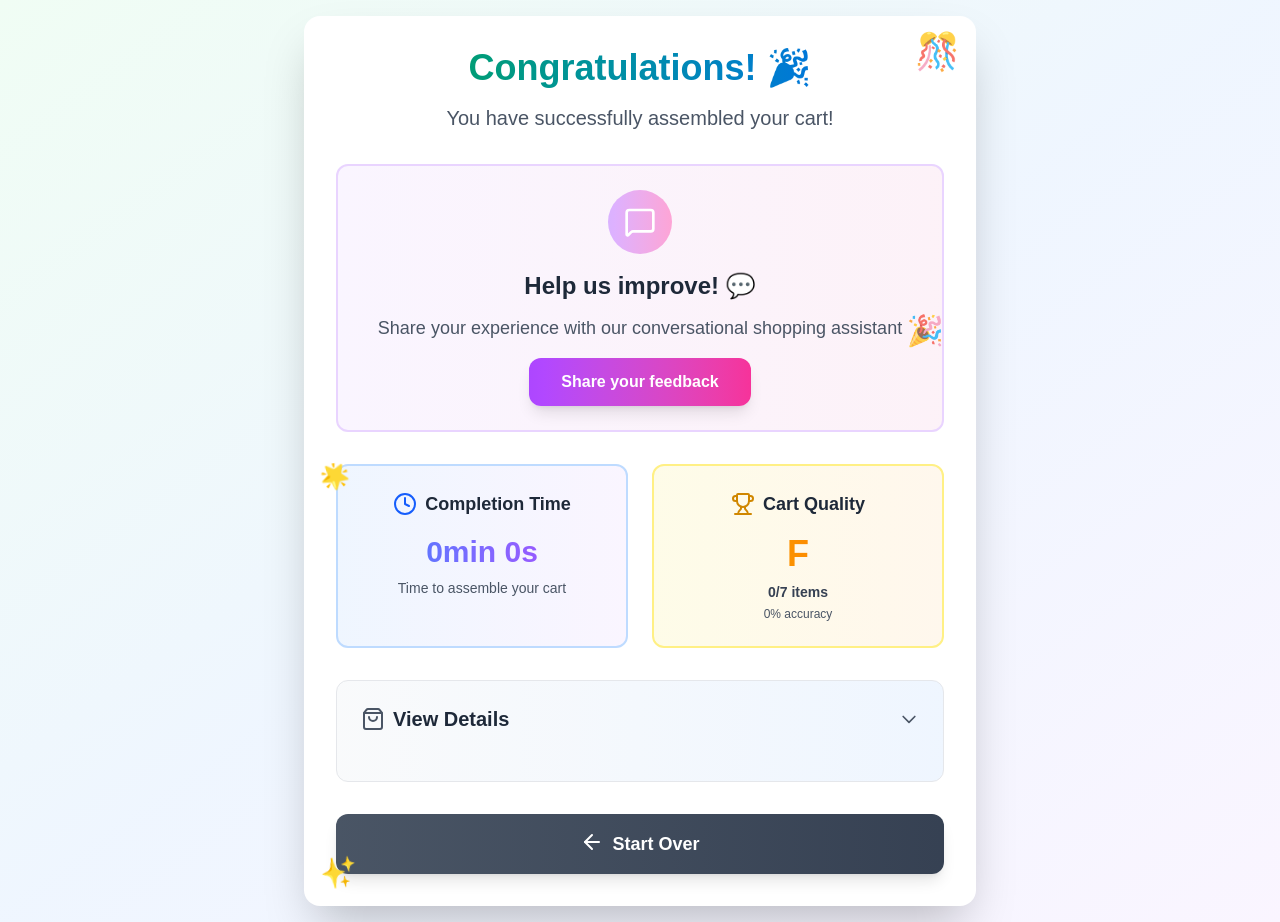
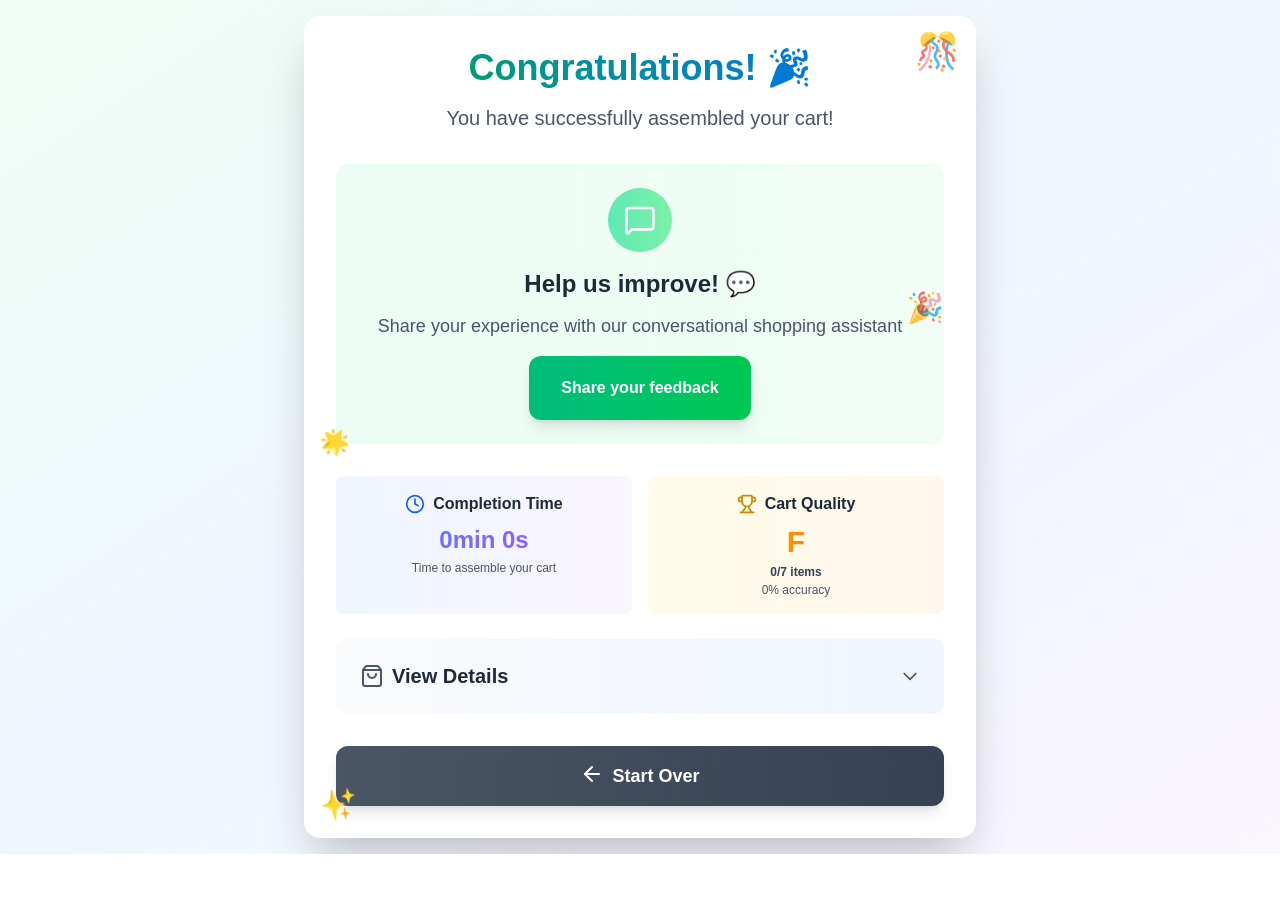
Before and after one commit to losnikitos/hackathon-aug-2025, a Next.js app: page /checkout in a window 1280 px wide. After the commit the page ends 854 px from the top, so only its background shows below. Built offline with nearby package versions, Linux system fonts and the light colour scheme.

Commit message:
Final screen

```diff
--- a/app/checkout/page.tsx
+++ b/app/checkout/page.tsx
@@ -94,9 +94,9 @@
         </div>
 
         {/* Feedback Form Link - Prominent */}
-        <div className="bg-gradient-to-r from-purple-50 to-pink-50 rounded-xl p-6 mb-8 border-2 border-purple-200">
+        <div className="bg-gradient-to-r from-emerald-50 to-green-50 rounded-xl p-6 mb-8">
           <div className="text-center">
-            <div className="inline-flex items-center justify-center w-16 h-16 bg-gradient-to-r from-purple-300 to-pink-300 rounded-full mb-4">
+            <div className="inline-flex items-center justify-center w-16 h-16 bg-gradient-to-r from-emerald-300 to-green-300 rounded-full mb-4">
               <MessageSquare className="w-8 h-8 text-white" />
             </div>
             <h2 className="text-2xl font-bold text-gray-800 mb-3">
@@ -109,7 +109,7 @@
               href="https://tally.so/r/mRNL0l"
               target="_blank"
               rel="noopener noreferrer"
-              className="inline-flex items-center justify-center bg-gradient-to-r from-purple-500 to-pink-500 hover:from-purple-600 hover:to-pink-600 text-white font-semibold py-3 px-8 rounded-xl transition-all duration-300 transform hover:scale-105 shadow-lg"
+              className="inline-flex items-center justify-center bg-gradient-to-r from-emerald-500 to-green-500 hover:from-emerald-600 hover:to-green-600 text-white font-semibold py-5 px-8 rounded-xl transition-all duration-300 transform hover:scale-105 shadow-lg"
             >
               Share your feedback
             </a>
@@ -117,36 +117,36 @@
         </div>
 
         {/* Statistics Cards - 2 in a row */}
-        <div className="grid grid-cols-1 md:grid-cols-2 gap-6 mb-8">
+        <div className="grid grid-cols-1 md:grid-cols-2 gap-4 mb-6">
           {/* Completion Time Card */}
-          <div className="bg-gradient-to-r from-blue-50 to-purple-50 rounded-xl p-6 border-2 border-blue-200">
-            <div className="flex items-center justify-center space-x-2 mb-4">
-              <Clock className="w-6 h-6 text-blue-600" />
-              <h3 className="text-lg font-bold text-gray-800">Completion Time</h3>
+          <div className="bg-gradient-to-r from-blue-50 to-purple-50 rounded-lg p-4">
+            <div className="flex items-center justify-center space-x-2 mb-2">
+              <Clock className="w-5 h-5 text-blue-600" />
+              <h3 className="text-base font-bold text-gray-800">Completion Time</h3>
             </div>
 
             <div className="text-center">
-              <div className="text-3xl font-bold bg-gradient-to-r from-blue-500 to-purple-500 bg-clip-text text-transparent mb-2">
+              <div className="text-2xl font-bold bg-gradient-to-r from-blue-500 to-purple-500 bg-clip-text text-transparent mb-1">
                 {completionTime}
               </div>
-              <div className="text-sm text-gray-600">
+              <div className="text-xs text-gray-600">
                 Time to assemble your cart
               </div>
             </div>
           </div>
 
           {/* Cart Score Card */}
-          <div className="bg-gradient-to-r from-yellow-50 to-orange-50 rounded-xl p-6 border-2 border-yellow-200">
-            <div className="flex items-center justify-center space-x-2 mb-4">
-              <Trophy className="w-6 h-6 text-yellow-600" />
-              <h3 className="text-lg font-bold text-gray-800">Cart Quality</h3>
+          <div className="bg-gradient-to-r from-yellow-50 to-orange-50 rounded-lg p-4">
+            <div className="flex items-center justify-center space-x-2 mb-2">
+              <Trophy className="w-5 h-5 text-yellow-600" />
+              <h3 className="text-base font-bold text-gray-800">Cart Quality</h3>
             </div>
 
             <div className="text-center">
-              <div className="text-4xl font-bold bg-gradient-to-r from-yellow-500 to-orange-500 bg-clip-text text-transparent mb-2">
+              <div className="text-3xl font-bold bg-gradient-to-r from-yellow-500 to-orange-500 bg-clip-text text-transparent mb-1">
                 {cartScore.grade}
               </div>
-              <div className="text-sm font-semibold text-gray-700 mb-1">
+              <div className="text-xs font-semibold text-gray-700 mb-0.5">
                 {cartScore.score}/{cartScore.maxScore} items
               </div>
               <div className="text-xs text-gray-600">
@@ -157,8 +157,8 @@
         </div>
 
         {/* Details Section - Collapsible */}
-        <details className="bg-gradient-to-r from-gray-50 to-blue-50 rounded-xl p-6 mb-8 border border-gray-200">
-          <summary className="flex items-center space-x-2 mb-6 cursor-pointer list-none">
+        <details className="bg-gradient-to-r from-gray-50 to-blue-50 rounded-xl p-6 mb-8">
+          <summary className="flex items-center space-x-2 cursor-pointer list-none">
             <ShoppingBag className="w-6 h-6 text-gray-600" />
             <h2 className="text-xl font-semibold text-gray-800">View Details</h2>
             <div className="ml-auto text-gray-600">
```
